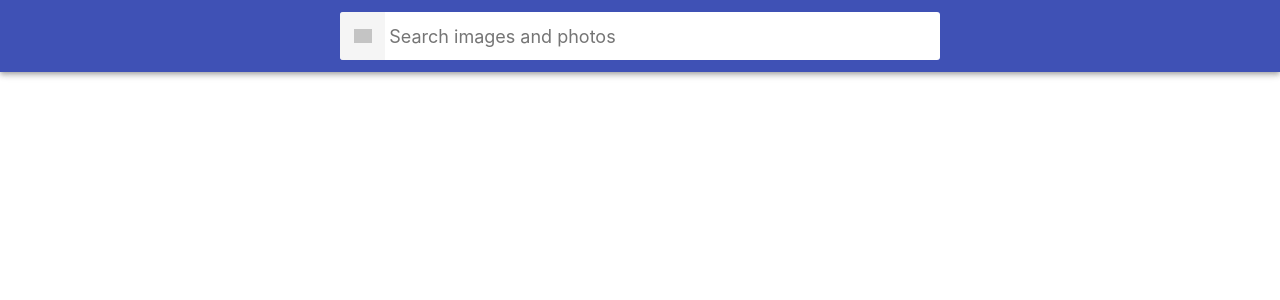
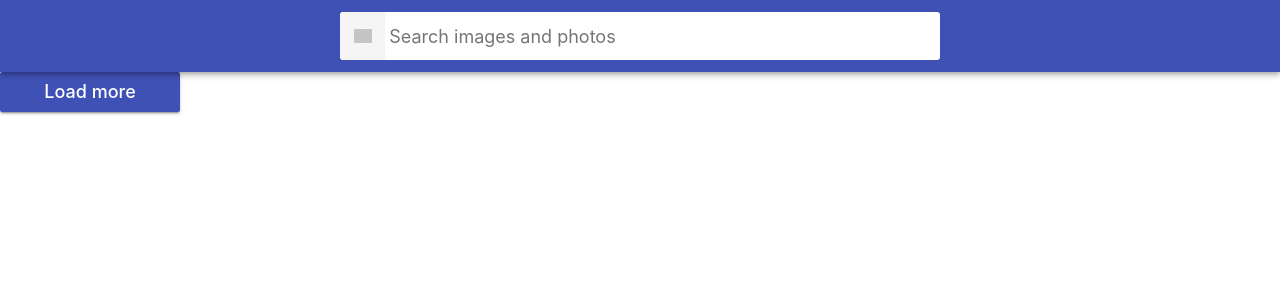
Before and after one commit to YanaGuzienko/goit-react-hw-03-image-finder, a React (Create React App) app: page / in a window 1280 px wide. Both pictures are taken after typing "Sample" into the empty fields and a click on the button 362 px from the left and 36 px from the top of the page. Shown: the top 300 px of the page. Built offline with nearby package versions, Linux system fonts and the light colour scheme; no server answers; grey boxes are pictures that could not be loaded.

Commit message:
добавялет большой юрл

```diff
--- a/src/App.js
+++ b/src/App.js
@@ -3,6 +3,7 @@ import Searchbar from './Searchbar/Searchbar';
 import ImageGallery from './ImageGallery/ImageGallery';
 import ImageGalleryItem from './ImageGalleryItem/ImageGalleryItem';
 import Modal from './Modal/Modal';
+import Button from './Button/Button';
 // import { BASE_URL } from './Api/Api';
 
 class App extends Component {
@@ -12,18 +13,14 @@ class App extends Component {
     largeUrl: '',
   };
 
-  toggleModal = (e) => {
-    console.log(e.currentTarget);
+  onClickImg = (url) => {
+    this.setState({
+      largeUrl: url,
+    });
     this.setState((state) => ({
       showModal: !state.showModal,
     }));
   };
-
-  // getUrl = (url) => {
-  //   this.setState({
-  //     largeUrl: url,
-  //   });
-  // };
 
   onSearchSubmit = (data) => {
     this.setState({
@@ -35,14 +32,15 @@ class App extends Component {
     return (
       <>
         {this.state.showModal && (
-          <Modal showModal={this.toggleModal}>
-            <img src='' alt='' />
+          <Modal showModal={this.onClickImg}>
+            <img src={this.state.largeUrl} alt={this.state.name} />
           </Modal>
         )}
         <Searchbar onSubmit={this.onSearchSubmit} />
         <ImageGallery>
-          <ImageGalleryItem imgName={this.state.name} showModal={this.toggleModal} getUrl={this.getUrl} />
+          <ImageGalleryItem imgName={this.state.name} showModal={this.onClickImg} getUrl={this.getUrl} />
         </ImageGallery>
+        {this.state.name && <Button />}
       </>
     );
   }
--- a/src/Button/Button.jsx
+++ b/src/Button/Button.jsx
@@ -0,0 +1,11 @@
+import scss from './Button.module.scss';
+
+const Button = () => {
+  return (
+    <button type='button' className={scss.Button}>
+      Load more
+    </button>
+  );
+};
+
+export default Button;
--- a/src/Button/Button.module.scss
+++ b/src/Button/Button.module.scss
@@ -0,0 +1,25 @@
+.Button {
+  padding: 8px 16px;
+  border-radius: 2px;
+  background-color: #3f51b5;
+  transition: all 250ms cubic-bezier(0.4, 0, 0.2, 1);
+  text-align: center;
+  display: inline-block;
+  color: #fff;
+  border: 0;
+  text-decoration: none;
+  cursor: pointer;
+  font-family: inherit;
+  font-size: 18px;
+  line-height: 24px;
+  font-style: normal;
+  font-weight: 500;
+  min-width: 180px;
+  box-shadow: 0px 3px 1px -2px rgba(0, 0, 0, 0.2), 0px 2px 2px 0px rgba(0, 0, 0, 0.14),
+    0px 1px 5px 0px rgba(0, 0, 0, 0.12);
+}
+
+.Button:hover,
+.Button:focus {
+  background-color: #303f9f;
+}
--- a/src/ImageGalleryItem/ImageGalleryItem.jsx
+++ b/src/ImageGalleryItem/ImageGalleryItem.jsx
@@ -5,6 +5,7 @@ class ImageGalleryItem extends Component {
   state = {
     name: '',
     img: [],
+    largeUrl: [],
   };
 
   componentDidUpdate(prevProps, prevState) {
@@ -32,19 +33,16 @@ class ImageGalleryItem extends Component {
     }
   }
 
-  onClickImg = (e) => {
-    console.log(e.currentTarget);
-  };
-
   render() {
     return (
       <>
         {this.state.name && (
           <>
             {this.state.img.map((item) => (
-              <li className={scss.ImageGalleryItem} key={this.state.id}>
+              <li className={scss.ImageGalleryItem} key={item.id}>
                 <img
-                  onClick={this.props.showModal}
+                  largeurl={item.largeUrl}
+                  onClick={() => this.props.showModal(item.largeUrl)}
                   src={item.url}
                   alt={this.state.name}
                   className={scss.ImageGalleryItem__image}
--- a/src/index.js
+++ b/src/index.js
@@ -5,7 +5,7 @@ import './main.scss';
 
 ReactDOM.render(
   <React.StrictMode>
-    <App className='App' />
+    <App className={App} />
   </React.StrictMode>,
   document.getElementById('root')
 );
--- a/src/main.scss
+++ b/src/main.scss
@@ -35,52 +35,3 @@ img {
   grid-gap: 16px;
   padding-bottom: 24px;
 }
-
-/*
- * Стили компонента Searchbar
- */
-
-/*
- * Стили компонента SearchForm
- */
-
-/*
- * Стили компонента ImageGallery
- */
-
-/*
- * Стили компонента ImageGalleryItem
- */
-
-/*
- * Стили компонента Modal
- */
-
-/*
-* Стили компонента Buton (Load more)
-*/
-.Button {
-  padding: 8px 16px;
-  border-radius: 2px;
-  background-color: #3f51b5;
-  transition: all 250ms cubic-bezier(0.4, 0, 0.2, 1);
-  text-align: center;
-  display: inline-block;
-  color: #fff;
-  border: 0;
-  text-decoration: none;
-  cursor: pointer;
-  font-family: inherit;
-  font-size: 18px;
-  line-height: 24px;
-  font-style: normal;
-  font-weight: 500;
-  min-width: 180px;
-  box-shadow: 0px 3px 1px -2px rgba(0, 0, 0, 0.2), 0px 2px 2px 0px rgba(0, 0, 0, 0.14),
-    0px 1px 5px 0px rgba(0, 0, 0, 0.12);
-}
-
-.Button:hover,
-.Button:focus {
-  background-color: #303f9f;
-}
```
